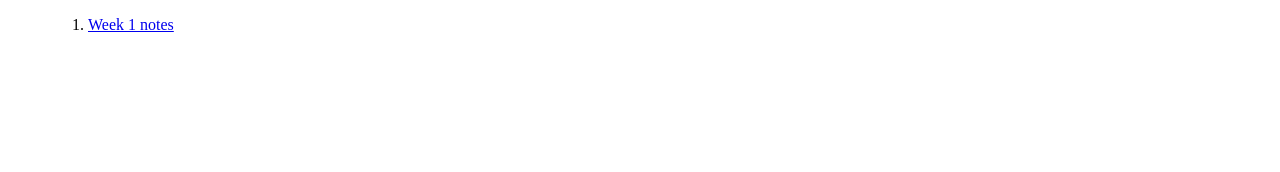
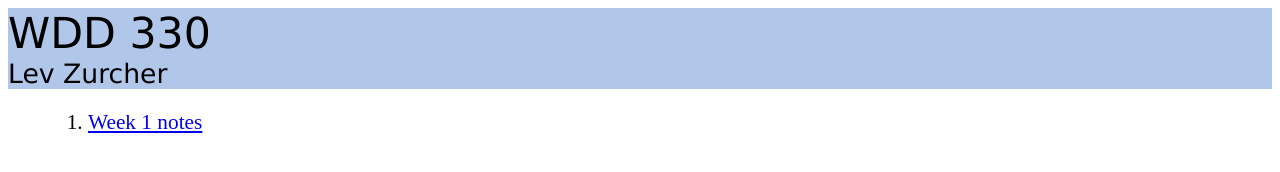
Before and after one commit to lzurch3r/Portfolio, a plain HTML site: page index.html in a window 1280 px wide. Drawn offline with Linux system fonts and the light colour scheme.

Commit message:
spruced up main index.html

```diff
--- a/index.html
+++ b/index.html
@@ -2,8 +2,33 @@
 <html lang="en-US">
   <script src="js/main.js">
   </script>
+  <header>
+    <title>Lev Zurcher's Portfolio</title>
+  </header>
+  <style>
+    #portfolio_title {
+      font-size: 32pt;
+      font-family: Verdana, Geneva, Tahoma, sans-serif;
+    }
+    #portfolio_author {
+      font-size: 20pt;
+      font-family: Verdana, Geneva, Tahoma, sans-serif;
+    }
+    #table_contents {
+      font-size:16pt;
+    }
+    .banner {
+      background-color: rgba(39, 100, 198, 0.361);
+    }
+  </style>
 
-<body onload="createList()">
-  <ol id="table_contents"></ol>
-</body>
+  <body onload="createList()">
+    <div class="banner">
+      <section>
+        <span id="portfolio_title">WDD 330</span><br>
+        <span id="portfolio_author">Lev Zurcher</span>
+      </section>
+    </div>
+    <ol id="table_contents"></ol>
+  </body>
 </html>
```
